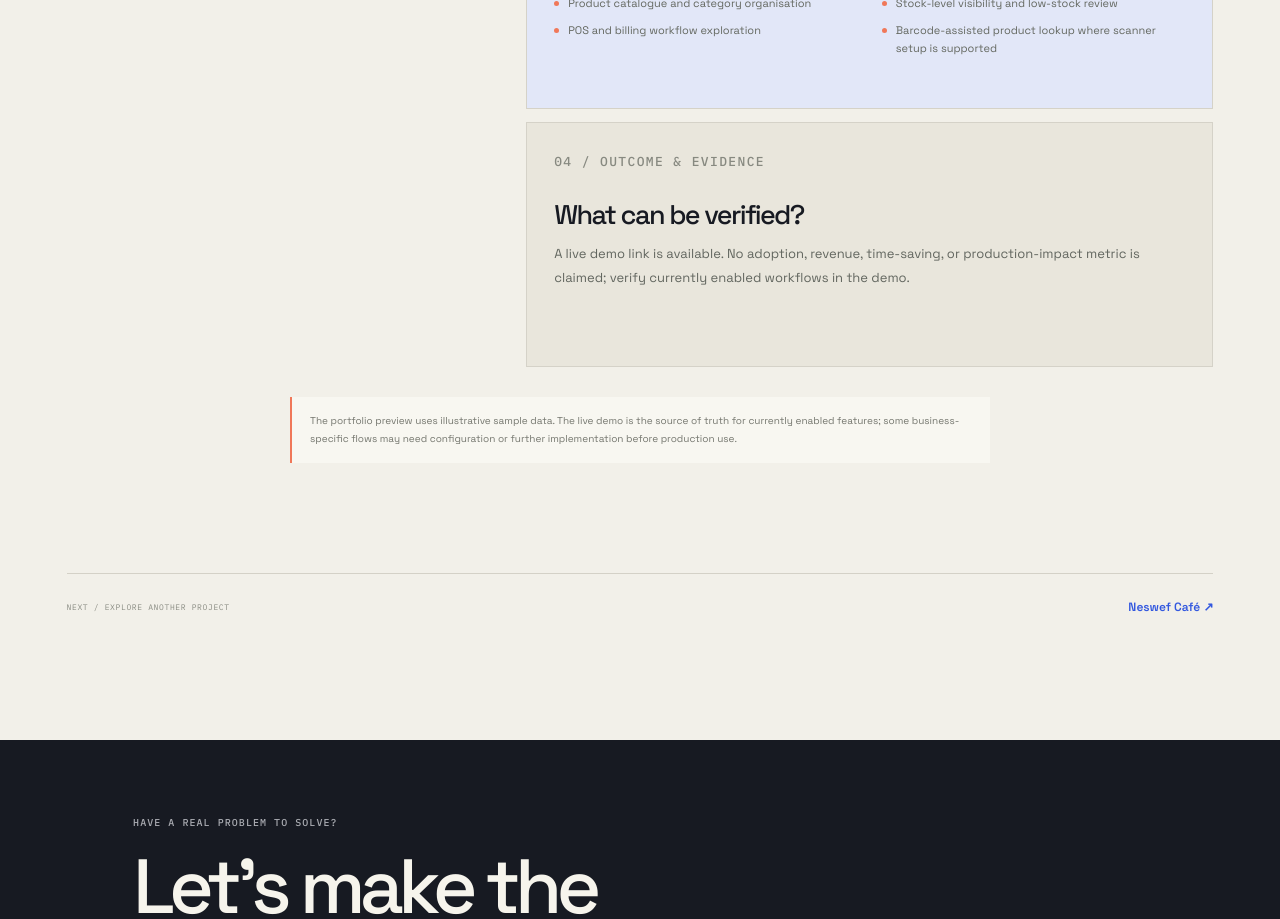
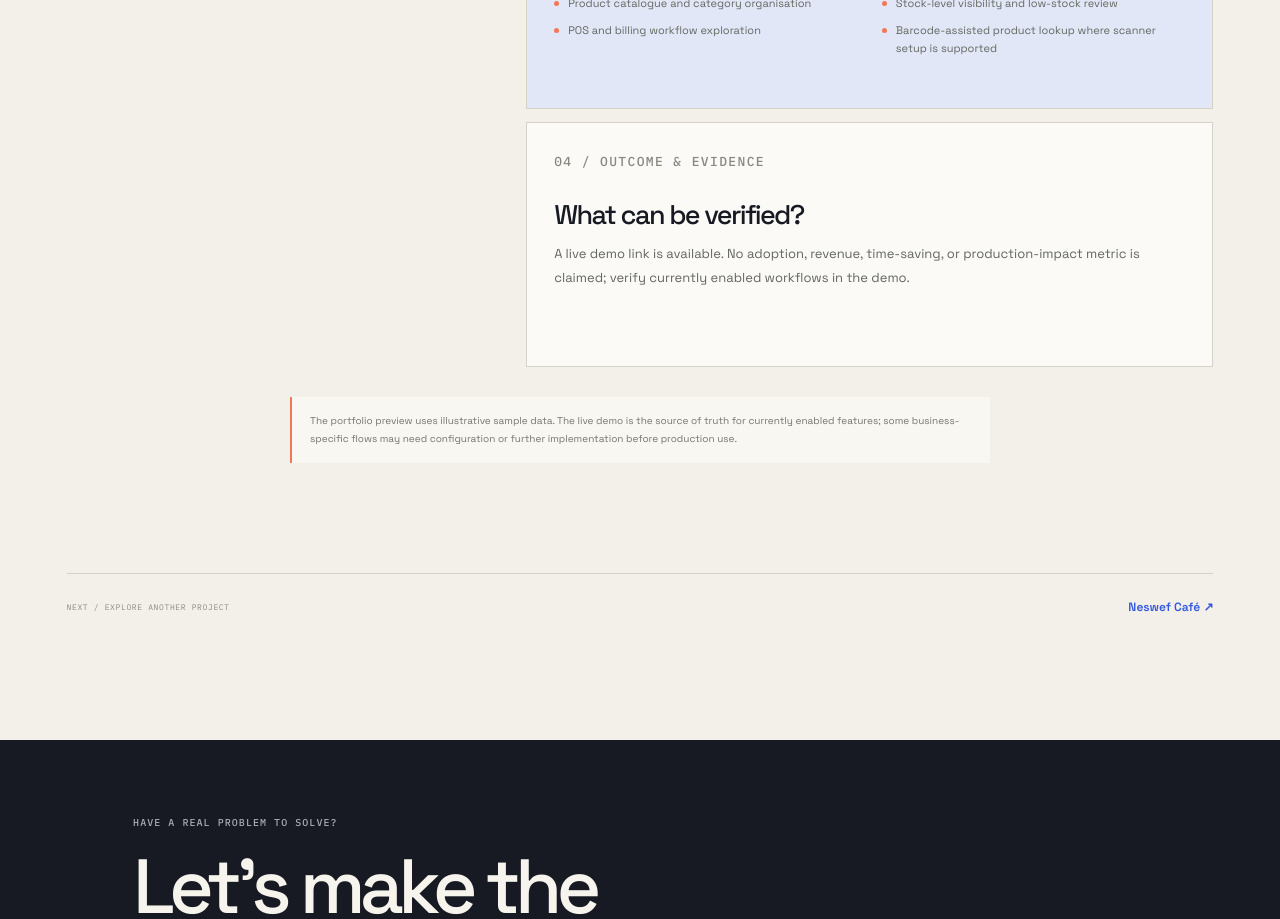
Before and after one commit to NatexWorks/SETDEMO, a Next.js app: page /work/inventory-management in a window 1280 px wide. Shown: the part 1380-2299 px from the top of the page. Built offline with nearby package versions, Linux system fonts and the light colour scheme; no server answers.

Commit message:
Give case-study outcome panel a fourth depth layer

```diff
--- a/app/globals.css
+++ b/app/globals.css
@@ -426,7 +426,7 @@ h1 em, h2 em { color: var(--blue); font-style: normal; }
 .case-sections-title h2 { margin: 20px 0; font-size: clamp(39px,4.6vw,65px); line-height: .95; }
 .case-panels { display: grid; gap: 13px; }
 .case-panel { position: sticky; top: 105px; min-height: 245px; padding: 27px; background: #e9e6dc; border: 1px solid #d5d2c8; }
-.case-panel:nth-child(2) { top: 120px; background: #f8f7f1; }.case-panel:nth-child(3) { top: 135px; background: #e2e7f8; }
+.case-panel:nth-child(2) { top: 120px; background: #f8f7f1; }.case-panel:nth-child(3) { top: 135px; background: #e2e7f8; }.case-panel:nth-child(4) { top: 150px; background: #fbfaf6; }
 .case-panel .eyebrow { color: #878980; }
 .case-panel h3 { margin: 23px 0 10px; font-size: 27px; letter-spacing: -.06em; }
 .case-panel p { max-width: 650px; margin: 0; color: #62665f; font-size: 13px; line-height: 1.85; }
```
